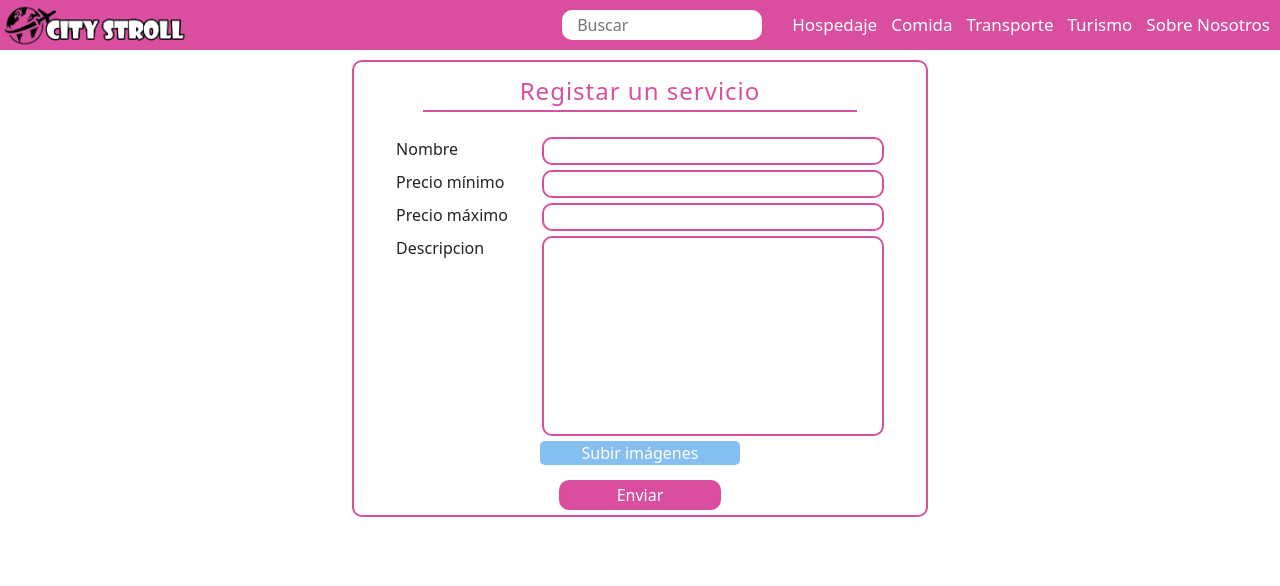
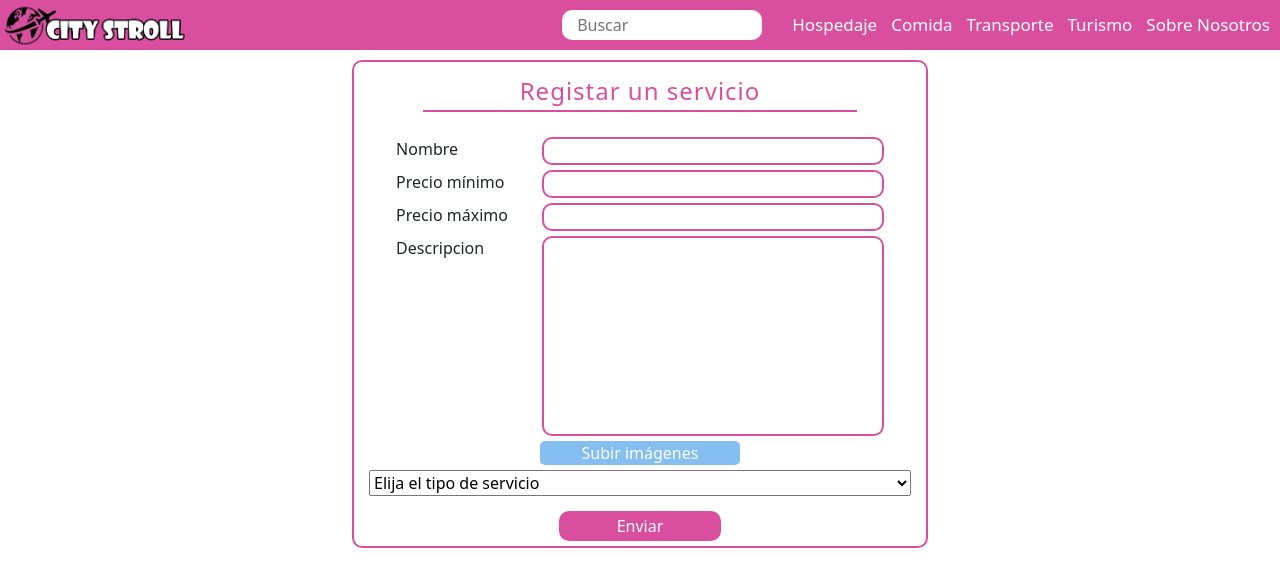
Before and after one commit to Katherine856/AppTuristas, a React (Create React App) app: page /CrearServicio in a window 1280 px wide. Shown: the top 586 px of the page. Built offline with nearby package versions, Linux system fonts and the light colour scheme.

Commit message:
Se le agregó el id de la empresa que sube el servicio, hay que arreglar bugs

```diff
--- a/src/Formularios/Formulario-Servicio.jsx
+++ b/src/Formularios/Formulario-Servicio.jsx
@@ -16,7 +16,8 @@ const FormularioServicio = () => {
     min: "",
     max: "",
     descripcion: "",
-    imagenes: []
+    imagenes: [],
+    tipo: 0
   };
 
   const mensajes = {
@@ -24,18 +25,20 @@ const FormularioServicio = () => {
     nombre: "Debe contener más de 4 caracteres",
     min: "El valor mínimo son 10.000 COP",
     max: "El valor máximo son 15'000.000 COP",
-    imagenes: "Se debe subir al menos una imagen"
+    imagenes: "Se debe subir al menos una imagen",
+    tipo: "Elija un servicio"
   }
 
   const validacion = Yup.object().shape({
     nombre: Yup.string().test("len", mensajes.nombre ,(n)=> n.toString().length > 4).required(mensajes.obligatorio),
     min: Yup.number().min(10000, mensajes.min).required(mensajes.obligatorio),
     max: Yup.number().max(15000000, mensajes.max).required(mensajes.obligatorio),
-    descripcion: Yup.string().required(mensajes.obligatorio),
-    imagenes: Yup.mixed().required(mensajes.imagenes)
+    //descripcion: Yup.string().required(mensajes.obligatorio),
+    imagenes: Yup.mixed().required(mensajes.imagenes),
+    tipo: Yup.number().min(1, mensajes.tipo)
   })
 
-  let subir = async (info) => {
+  let subir = async (info, {resetForm}) => {
     const formData = new FormData()
     for(let i= 0; i < info.imagenes.length; i++){
       formData.append('imagenes', info.imagenes[i])
@@ -44,15 +47,20 @@ const FormularioServicio = () => {
     formData.append('min', info.min)
     formData.append('max', info.max)
     formData.append('descripcion', info.descripcion)
+    formData.append('tipo', info.tipo)
     formData.append('idEmpresa', sessionStorage.getItem('idEmpresa'))
-    console.log(formData.getAll('imagenes'))
+    console.log(sessionStorage.getItem('idEmpresa'));
     setEnviando(true)
     axios.post("http://localhost:5000/servicio/insertar", formData,{
       headers:{
         "Content-Type":'multipart/form-data'
       }
     })
-    .then(setEnviando(false))
+    .then(() => {
+      console.log("Exito");
+      setEnviando(false)
+      resetForm();
+    })
   }
 
   return (
@@ -79,7 +87,7 @@ const FormularioServicio = () => {
             {errors.max && touched.max ? (<Alert variant="warning" >{errors.max}</Alert>) : null}
             <div className="campo">
               <label htmlFor="Correo">Descripcion</label>
-              <textarea className="conBorde ingreso" style={{ borderColor: color }} name="descripcion" id="descripcion" />
+              <input className="conBorde ingreso" style={{ borderColor: color }} name="descripcion" id="descripcion" />
             </div>
             {errors.descripcion && touched.descripcion ? (<Alert variant="warning" >{errors.descripcion}</Alert>) : null}
             <div className="campoImagen">
@@ -96,6 +104,15 @@ const FormularioServicio = () => {
                   setFieldValue("imagenes", event.target.files)
                 }} />
             </div>
+            <select onChange={(e) => {
+              setFieldValue('tipo', e.target.value)
+            }}>
+              <option value="0">Elija el tipo de servicio</option>
+              <option value="1">Comida</option>
+              <option value="2">Transporte</option>
+              <option value="3">Hospedaje</option>
+              <option value="4">Turismo</option>
+            </select>
             <div className="subidas">
               {Object.keys(values.imagenes).map((index) => <span key={index} >{values.imagenes[index].name}</span>)}
             </div>
--- a/src/Login/Login.jsx
+++ b/src/Login/Login.jsx
@@ -16,14 +16,20 @@ function Login() {
     const loguearse = (values) => {
         axios.get(`http://localhost:5000/login/${values.correo}/${values.contrasena}`)
             .then(res => res.data)
-            .then(res => {
-                sessionStorage.setItem("tipoUsuario", "empresa");
-                sessionStorage.setItem("idEmpresa", res);
-                console.log(sessionStorage.getItem("tipoUsuario"));
-                console.log(sessionStorage.getItem("idEmpresa"));
-                navigate("/")
+            .then(idEmpresa => {
+                if(!idEmpresa){
+                    console.log('Usuario o contraseña no coinciden');
+                }else{
+                    sessionStorage.setItem("tipoUsuario", "empresa");
+                    sessionStorage.setItem("idEmpresa", idEmpresa);
+                    navigate("/")
+                }
             })
-            .catch(()=>console.log("error"));
+            .catch((error)=>{
+                if(error.response && error.response.status === 500){
+                    console.log('Ocurrió un problema');
+                }
+            });
     }
 
 
```
